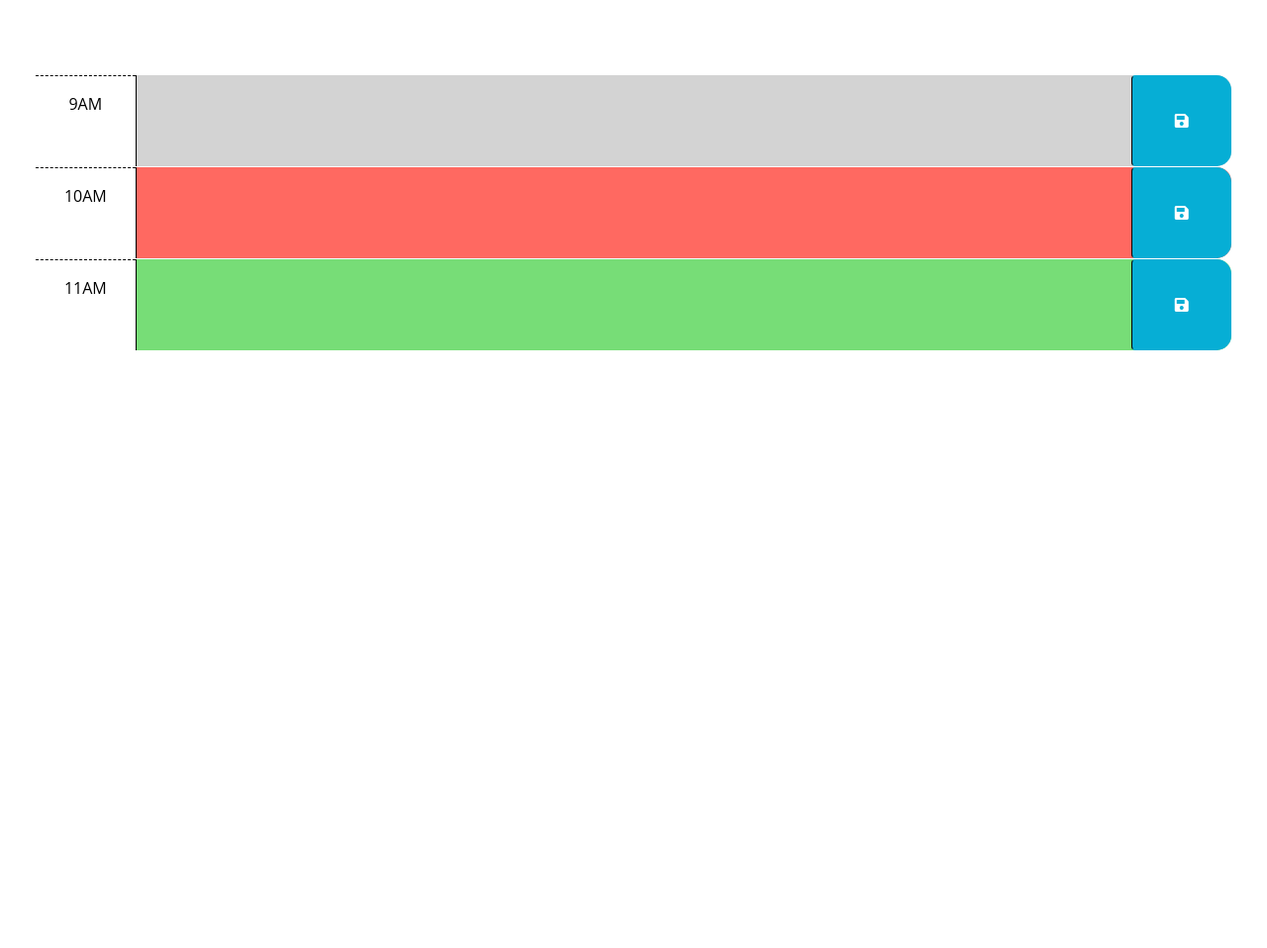
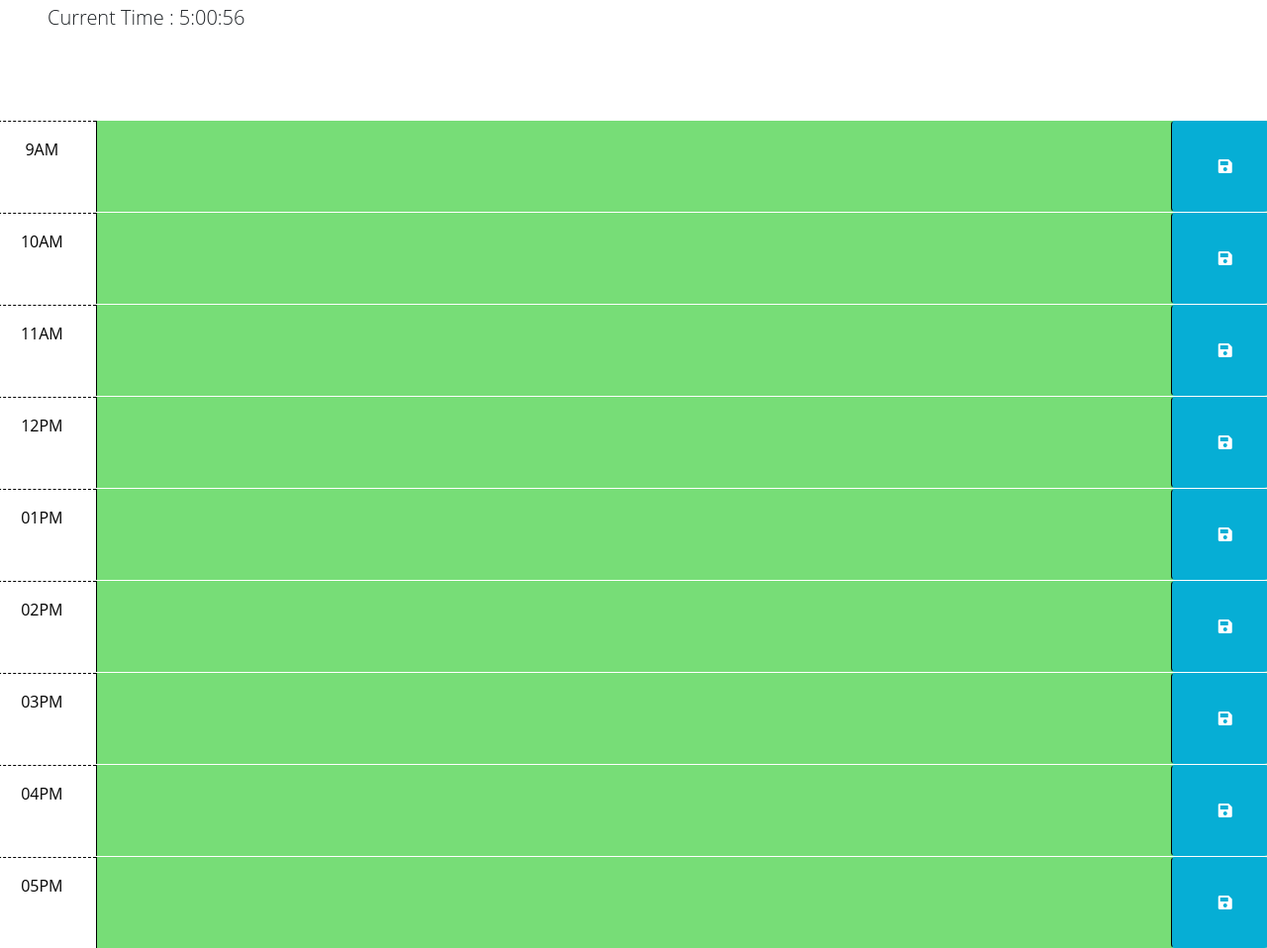
Before and after one commit to jdalfaro4/when-am-I-, a plain HTML site: page index.html in a window 1280 px wide. Shown: the part 176-1134 px from the top of the page at 99% size. Before the commit the page ends 800 px from the top, so only its background shows below. Drawn offline with nearby package versions, Linux system fonts and the light colour scheme; files that its build step writes are made by us from their sources.

Commit message:
created function for modifying time block to show current past and future recognition

```diff
--- a/assets/javascript/script.js
+++ b/assets/javascript/script.js
@@ -1,7 +1,49 @@
 // Wrap all code that interacts with the DOM in a call to jQuery to ensure that
 // the code isn't run until the browser has finished rendering all the elements
 // in the html.
-$(function () {
+
+var time = dayjs().format('H:mm:ss');
+$('#currentDay').text(`Current Time : ${time}`);
+
+$(function save () {
+    let timeHours = [9, 10, 11, 12, 13, 14, 15, 16, 17]
+    let currentHour = dayjs().format('H')
+
+    for(i = 0; i < timeHours.length; i++) {
+      let currenttimeBlock = $(`#hour-${timeHours[i]}`)
+      console.log(currentHour)
+
+      if(timeHours[i] > currentHour) {
+        currenttimeBlock.attr('class', 'row time-block future')
+      } else if (timeHours[i] < currentHour){
+        currenttimeBlock.attr('class', 'row time-block past')
+      } else if (timeHours[i] === currentHour){
+        currenttimeBlock.attr('class', 'row time-block present')
+      }
+      // console.log(currenttimeBlock.find('button'))
+
+      let currentBtn = currenttimeBlock.find('button')
+
+      currentBtn.click(function(event) {
+        event.preventDefault();
+        console.log(event.target)
+        let currenttimeblockText = currenttimeBlock.find('textarea')[0].value
+        console.log(currenttimeblockText)
+        let currentIndex = currenttimeBlock.attr('id').split('-')[1]
+        console.log(currentIndex)
+
+        let userData = {
+          time : currentIndex,
+          message : currenttimeblockText
+      }
+      localStorage.setItem('schedule', JSON.stringify(userData))
+
+
+
+      })
+
+
+    }
     // TODO: Add a listener for click events on the save button. This code should
     // use the id in the containing time-block as a key to save the user input in
     // local storage. HINT: What does `this` reference in the click listener
@@ -21,3 +63,5 @@
     //
     // TODO: Add code to display the current date in the header of the page.
   });
+
+// saveBtn.eventListener('click', save)
--- a/index.html
+++ b/index.html
@@ -20,7 +20,8 @@
       href="https://fonts.googleapis.com/css2?family=Fira+Sans:wght@400;700&display=swap"
       rel="stylesheet"
     />
-    <link rel="stylesheet" href="style.css" />
+    <link rel="stylesheet" href="./assets/css/reset.css" />
+    <link rel="stylesheet" href="./assets/css/style.css" />
     <title>Work Day Scheduler</title>
   </head>
 
@@ -30,7 +31,7 @@
       <p class="lead">A simple calendar app for scheduling your work day</p>
       <p id="currentDay" class="lead"></p>
     </header>
-    <div class="container-fluid px-5">
+    <!-- < class="container-fluid px-5"> -->
       <!-- Use class for "past", "present", and "future" to apply styles to the
         time-block divs accordingly. The javascript will need to do this by
         adding/removing these classes on each div by comparing the hour in the
@@ -42,7 +43,7 @@
         -->
 
       <!-- Example of a past time block. The "past" class adds a gray background color. -->
-      <div id="hour-9" class="row time-block past">
+      <div id="hour-9" class="row time-block">
         <div class="col-2 col-md-1 hour text-center py-3">9AM</div>
         <textarea class="col-8 col-md-10 description" rows="3"> </textarea>
         <button class="btn saveBtn col-2 col-md-1" aria-label="save">
@@ -51,7 +52,7 @@
       </div>
 
       <!-- Example of a present time block. The "present" class adds a red background color. -->
-      <div id="hour-10" class="row time-block present">
+      <div id="hour-10" class="row time-block">
         <div class="col-2 col-md-1 hour text-center py-3">10AM</div>
         <textarea class="col-8 col-md-10 description" rows="3"> </textarea>
         <button class="btn saveBtn col-2 col-md-1" aria-label="save">
@@ -60,20 +61,70 @@
       </div>
 
       <!-- Example of a future time block. The "future" class adds a green background color. -->
-      <div id="hour-11" class="row time-block future">
+      <div id="hour-11" class="row time-block">
         <div class="col-2 col-md-1 hour text-center py-3">11AM</div>
         <textarea class="col-8 col-md-10 description" rows="3"> </textarea>
         <button class="btn saveBtn col-2 col-md-1" aria-label="save">
           <i class="fas fa-save" aria-hidden="true"></i>
         </button>
       </div>
+
+
+    <div id="hour-12" class="row time-block">
+      <div class="col-2 col-md-1 hour text-center py-3">12PM</div>
+      <textarea class="col-8 col-md-10 description" rows="3"> </textarea>
+      <button class="btn saveBtn col-2 col-md-1" aria-label="save">
+        <i class="fas fa-save" aria-hidden="true"></i>
+      </button>
     </div>
+
+    <div id="hour-13" class="row time-block">
+      <div class="col-2 col-md-1 hour text-center py-3">01PM</div>
+      <textarea class="col-8 col-md-10 description" rows="3"> </textarea>
+      <button class="btn saveBtn col-2 col-md-1" aria-label="save">
+        <i class="fas fa-save" aria-hidden="true"></i>
+      </button>
+    </div>
+
+    <div id="hour-14" class="row time-block">
+      <div class="col-2 col-md-1 hour text-center py-3">02PM</div>
+      <textarea class="col-8 col-md-10 description" rows="3"> </textarea>
+      <button class="btn saveBtn col-2 col-md-1" aria-label="save">
+        <i class="fas fa-save" aria-hidden="true"></i>
+      </button>
+    </div>
+
+    <div id="hour-15" class="row time-block">
+      <div class="col-2 col-md-1 hour text-center py-3">03PM</div>
+      <textarea class="col-8 col-md-10 description" rows="3"> </textarea>
+      <button class="btn saveBtn col-2 col-md-1" aria-label="save">
+        <i class="fas fa-save" aria-hidden="true"></i>
+      </button>
+    </div>
+
+    <div id="hour-16" class="row time-block">
+      <div class="col-2 col-md-1 hour text-center py-3">04PM</div>
+      <textarea class="col-8 col-md-10 description" rows="3"> </textarea>
+      <button class="btn saveBtn col-2 col-md-1" aria-label="save">
+        <i class="fas fa-save" aria-hidden="true"></i>
+      </button>
+    </div>
+
+    <div id="hour-17" class="row time-block">
+      <div class="col-2 col-md-1 hour text-center py-3">05PM</div>
+      <textarea class="col-8 col-md-10 description" rows="3"> </textarea>
+      <button class="btn saveBtn col-2 col-md-1" aria-label="save">
+        <i class="fas fa-save" aria-hidden="true"></i>
+      </button>
+    </div>
+
+  </div>
 
     <script src="https://cdnjs.cloudflare.com/ajax/libs/jquery/3.2.1/jquery.min.js"></script>
     <script src="https://cdn.jsdelivr.net/npm/dayjs@1.11.3/dayjs.min.js"
     integrity="sha256-iu/zLUB+QgISXBLCW/mcDi/rnf4m4uEDO0wauy76x7U="
     crossorigin="anonymous"></script>
 
-    <script src="script.js"></script>
+    <script src="./assets/javascript/script.js"></script>
   </body>
 </html>
```
